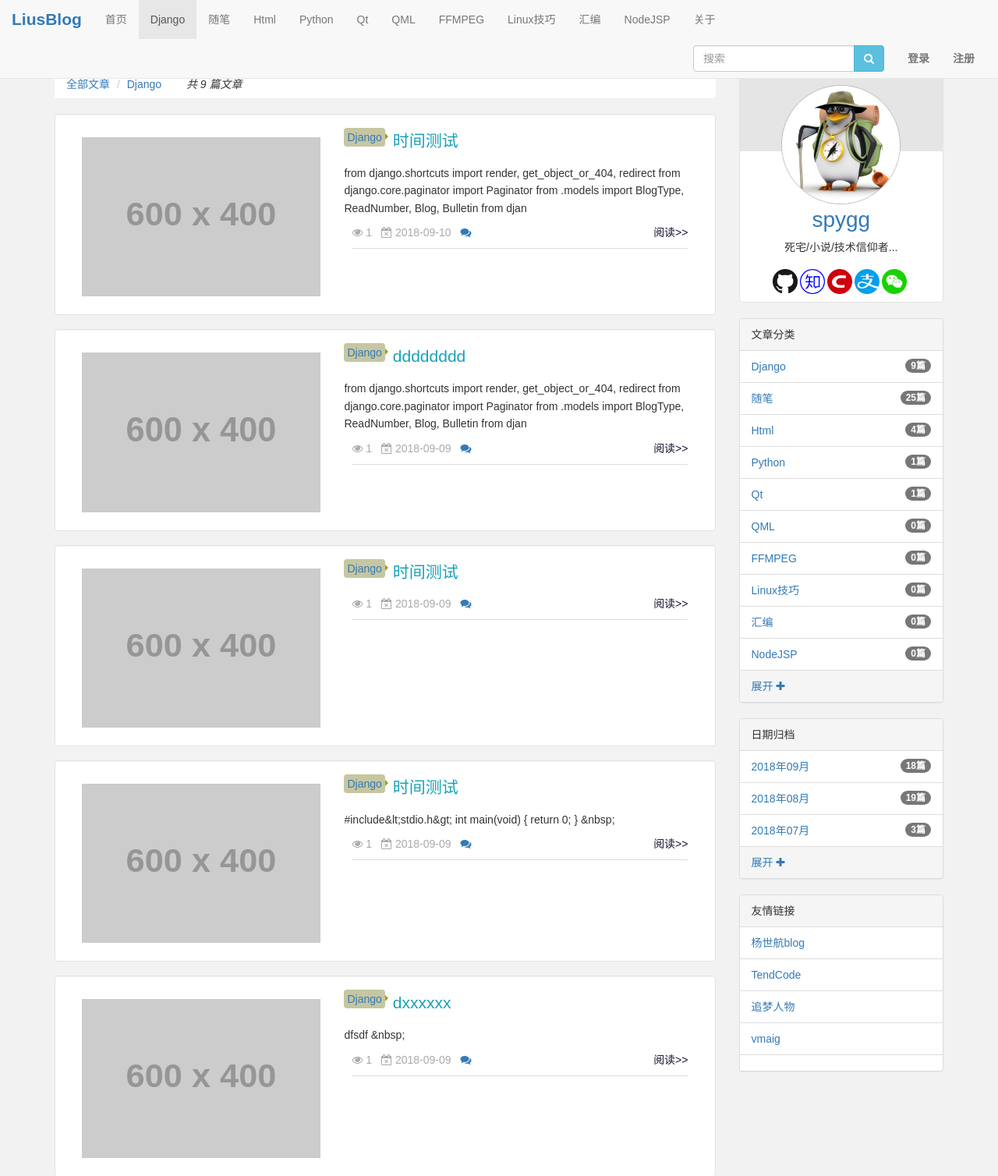
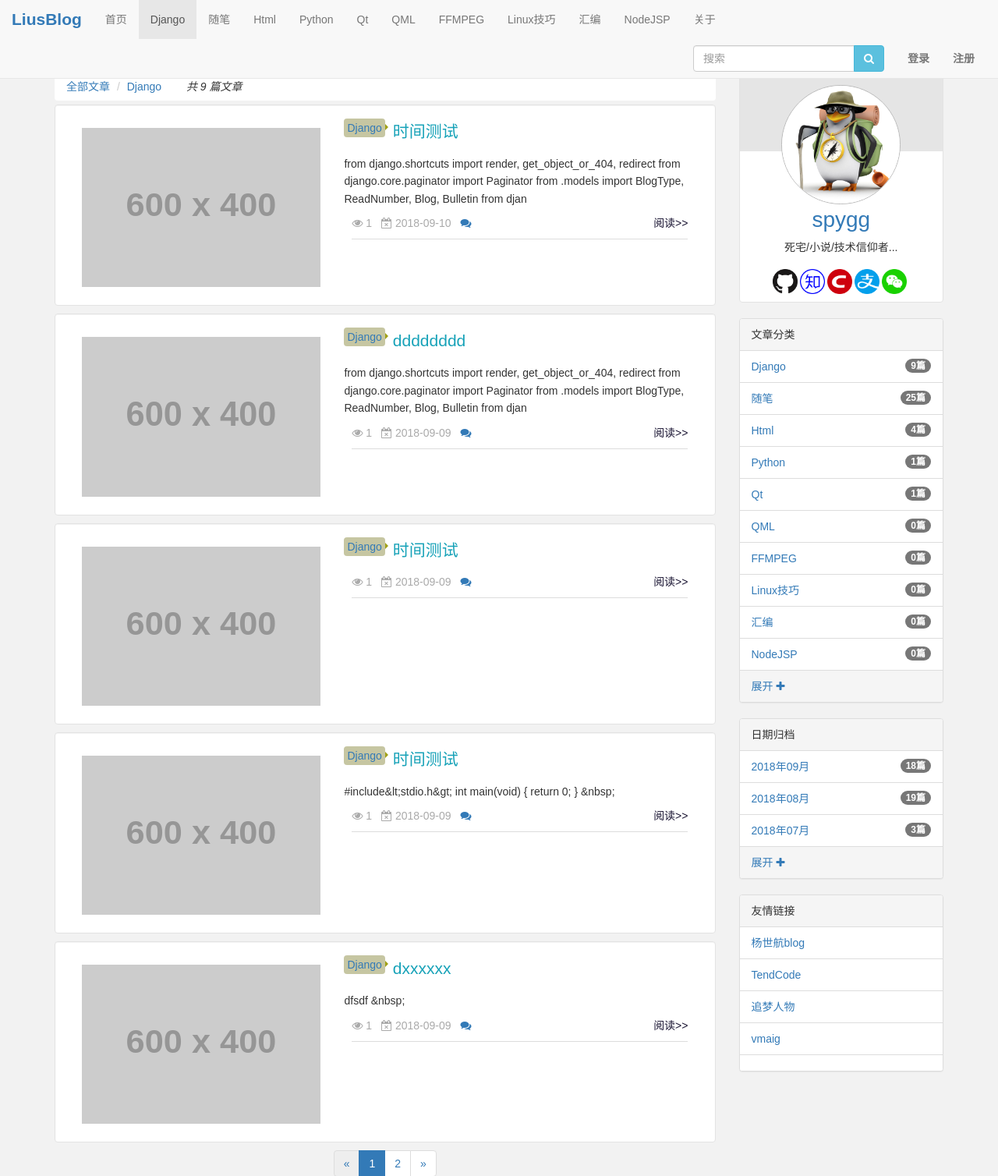
Before and after one commit to spygg/liusblog, a Django app: page /articles/?blog_type=Django in a window 1280 px wide. Shown: the top 1508 px of the page at 78% size. Run offline with Django 3.2, Linux system fonts and the light colour scheme; data comes from the database, SQL or seed files in the repository; both versions use the stored data as it was after the commit; grey boxes labelled with a size stand in for pictures from a placeholder-image service; some libraries are stand-ins or nearby versions.

Commit message:
微调css

```diff
--- a/static/css/base.css
+++ b/static/css/base.css
@@ -49,6 +49,12 @@ a:active{
     font-size: 1em;
 }
 
+.nav-path{
+    margin-top: 3px;
+}
+.nav-path ol{
+    margin-bottom: 0px;
+}
 
 .navbar-form{
     display: inline-block;
@@ -106,7 +112,7 @@ a:active{
 
 
 .article-area{
-    margin: 18px 0px 10px 0px;
+    margin: 3px 0px 10px 0px;
     padding-bottom: 3px;
     background-color: #fff;
 }
@@ -135,7 +141,7 @@ a:active{
 }
 
 .article-list{
-    margin-top: 10px;
+    margin-top: 5px;
 }
 .article-list .article-area:hover {
     box-shadow:0 2px 6px rgba(0, 0, 0, 0.275)
```
Also changed, not shown: db.sqlite3.
